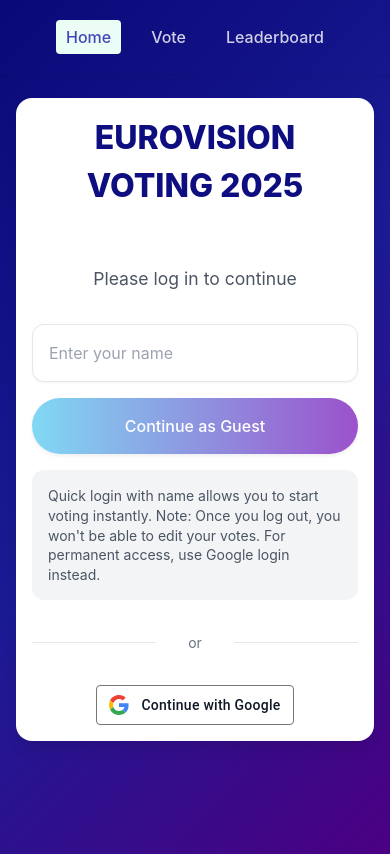
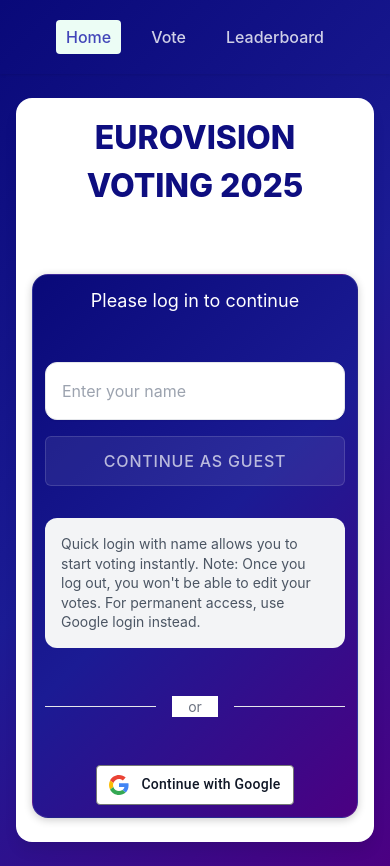
Before and after one commit to duskat/eurovision-voting-app, a Vue app: page / in a window 390 px wide. Built offline with nearby package versions, Linux system fonts and the light colour scheme; no server answers; the database is empty.

Commit message:
Updated CSS for home page

```diff
--- a/src/App.vue
+++ b/src/App.vue
@@ -130,15 +130,6 @@ nav a.router-link-active {
   padding: 0.5rem;
 }
 
-.user-info {
-  color: white;
-  font-weight: 500;
-  padding: 0.75rem 1rem;
-  text-transform: uppercase;
-  letter-spacing: 0.05em;
-  font-size: 0.9rem;
-}
-
 .user-info-header {
   padding: 0.75rem;
   border-bottom: 1px solid rgba(255, 255, 255, 0.1);
--- a/src/styles/global.css
+++ b/src/styles/global.css
@@ -165,6 +165,7 @@ body {
   letter-spacing: -0.025em;
   line-height: 1.2;
   text-align: center;
+  color: white;
 }
 
 /* ==========================================================================
@@ -546,17 +547,41 @@ body {
    ========================================================================== */
 .login-section {
   width: 100%;
-  max-width: 400px;
-  margin: 0 auto;
+  max-width: 600px;
+  margin: 0 auto var(--spacing-6) auto;
+  display: flex;
+  flex-direction: column;
+  justify-content: space-between;
+  align-items: center;
+  padding: var(--spacing-4);
+  background: linear-gradient(135deg, #090979, #1b1b94, #4b0082);
+  border-radius: var(--radius-lg);
+  box-sizing: border-box;
+  box-shadow: 0 2px 8px rgba(0, 0, 0, 0.2);
+  backdrop-filter: blur(5px);
+  border: 1px solid rgba(255, 255, 255, 0.1);
 }
 
-.login-text {
-  font-size: 1.1rem;
-  color: var(--color-gray-600);
+.login-section .login-text {
+  color: white;
+  font-size: var(--font-size-lg);
   margin-bottom: var(--spacing-8);
   text-align: center;
 }
 
+/* Mobile Optimizations */
+@media (max-width: 768px) {
+  .login-section {
+    padding: var(--spacing-3);
+    margin: var(--spacing-2);
+    flex-direction: column;
+    gap: var(--spacing-4);
+  }
+}
+
+/* ==========================================================================
+   Login & Authentication Components
+   ========================================================================== */
 .quick-login-form {
   width: 100%;
   max-width: 400px;
@@ -615,30 +640,80 @@ body {
 /* Welcome section styles */
 .welcome-section {
   width: 100%;
-  max-width: 800px;
-  text-align: center;
-  margin: 0 auto;
+  max-width: 600px;
+  margin: 0 auto var(--spacing-6) auto;
+  display: flex;
+  flex-direction: column;
+  justify-content: space-between;
+  align-items: center;
+  padding: var(--spacing-4);
+  background: linear-gradient(135deg, #090979, #1b1b94, #4b0082);
+  border-radius: var(--radius-lg);
+  box-sizing: border-box;
+  box-shadow: 0 2px 8px rgba(0, 0, 0, 0.2);
+  backdrop-filter: blur(5px);
+  border: 1px solid rgba(255, 255, 255, 0.1);
 }
 
+.welcome-section h1,
+.welcome-section h2,
+.welcome-section h3,
+.welcome-section h4,
+.welcome-section h5,
+.welcome-section h6,
 .welcome-section p {
-  margin-bottom: auto;
+  color: white;
+}
+
+.welcome-section .welcome-text {
+  color: white;
+  font-size: var(--font-size-lg);
+  margin-bottom: var(--spacing-8);
+}
+
+.welcome-section h1 {
+  color: white;
+  font-size: 1.5rem;
+  font-weight: 600;
+  text-align: center;
+  margin-bottom: 2rem;
+  text-transform: uppercase;
+  letter-spacing: 0.05em;
+}
+
+/* Mobile Optimizations */
+@media (max-width: 768px) {
+  .welcome-section {
+    padding: var(--spacing-3);
+    margin: var(--spacing-2);
+    flex-direction: column;
+    gap: var(--spacing-4);
+  }
+
+  .welcome-section h1 {
+    font-size: 1.25rem;
+    margin-bottom: 1rem;
+  }
 }
 
 .user-header {
   display: flex;
   flex-direction: column;
   align-items: center;
-  gap: var(--spacing-4);
+  gap: var(--spacing-2);
   margin-bottom: var(--spacing-6);
   width: 100%;
   text-align: center;
+  color: white;
+  margin-bottom: 0;
 }
 
 .user-header h2 {
   display: flex;
   align-items: center;
   gap: var(--spacing-2);
-  color: var(--color-gray-800);
+  color: white;
+  margin-bottom: 0;
 }
 
 .welcome-text {
@@ -655,16 +730,26 @@ body {
   margin-bottom: var(--spacing-8);
 }
 
+/*
 .user-info {
+  display: flex;
+  align-items: center;
+  gap: var(--spacing-2);
+  padding: var(--spacing-2) var(--spacing-4);
+  color: white;
+  border: none;
+  border: 1px solid rgba(255, 255, 255, 0.2);
+  border-radius: 6px;
+  font-weight: 500;
+  transition: var(--transition-base);
+  margin: 25px 0 0 0;
+} */
+
+.user-type {
+  margin: 0;
   font-size: var(--font-size-sm);
   color: var(--color-gray-500);
-  background-color: var(--color-gray-100);
-  padding: var(--spacing-3);
-  border-radius: var(--radius-md);
-}
 
-.user-type {
-  margin: 10px 0;
 }
 
 .logout-button {
@@ -686,9 +771,11 @@ body {
   background-color: #E0E7FF;
 }
 
-.logout-icon {
+.logout-button svg {
   width: 1.25rem;
   height: 1.25rem;
+  color: white !important;
+  fill: currentColor;
 }
 
 .secondary-button {
@@ -730,46 +817,44 @@ body {
   text-align: center;
   font-size: var(--font-size-lg);
   font-weight: 600;
-  color: var(--color-gray-700);
+  color: white;
   margin-bottom: var(--spacing-4);
   padding-bottom: var(--spacing-2);
-  border-bottom: 2px solid var(--color-gray-200);
+  border-bottom: 2px solid rgba(255, 255, 255, 0.2);
 }
 
 .admin-danger-button {
-  display: inline-flex;
+  padding: 0.875rem 1.5rem;
+  border-radius: 100px;
+  background: #EF4444;
+  color: white !important;
+  border: none;
+  font-weight: 500;
+  text-decoration: none;
+  transition: all 0.2s ease;
+  cursor: pointer;
+  display: flex;
   align-items: center;
-  justify-content: center;
-  gap: var(--spacing-2);
-  width: 60%;
-  max-width: 300px;
-  padding: 0.875rem 1.5rem;
-  background: var(--color-error);
-  color: var(--color-white);
-  border: none;
-  border-radius: var(--radius-full);
-  font-weight: 500;
-  font-size: var(--font-size-base);
-  cursor: pointer;
-  transition: var(--transition-base);
-  box-shadow: var(--shadow-sm);
-}
-
-.admin-danger-button:hover:not(:disabled) {
-  background: #dc2626;
-  transform: translateY(-1px);
-  box-shadow: var(--shadow-md);
-}
-
-.admin-danger-button:disabled {
-  opacity: 0.7;
-  cursor: not-allowed;
-  background: var(--color-gray-400);
+  gap: 0.5rem;
 }
 
 .admin-danger-button svg {
   width: 25px;
   height: 25px;
+  color: white !important;
+  fill: white !important;
+  stroke: white !important;
+}
+
+.admin-danger-button path {
+  fill: white !important;
+  stroke: white !important;
+}
+
+.admin-danger-button span {
+  color: white !important;
+  display: flex;
+  align-items: center;
 }
 
 /* Mobile styles for admin controls */
@@ -848,23 +933,30 @@ body {
 }
 
 .guest-button {
-  width: 90%;
-  padding: 1rem;
+  display: flex;
+  align-items: center;
+  gap: 0.5rem;
+  padding: 0.75rem;
+  background: rgba(255, 255, 255, 0.1);
+  color: white;
   border: none;
-  border-radius: 100px;
-  font-size: 1rem;
+  border: 1px solid rgba(255, 255, 255, 0.2);
+  cursor: pointer;
+  border-radius: 6px;
+  transition: all 0.2s ease;
   font-weight: 500;
-  color: white;
-  background: linear-gradient(90deg, #4CC9F0 0%, #7209B7 100%);
-  cursor: pointer;
-  transition: all 0.2s ease;
-  margin-top: 1rem;
-  box-shadow: 0 2px 4px rgba(0, 0, 0, 0.1);
+  width: 100%;
+  justify-content: center;
+  box-sizing: border-box;
+  min-height: 45px;
+  margin: var(--spacing-4) 0;
+  text-transform: uppercase;
+  letter-spacing: 0.05em;
 }
 
 .guest-button:hover:not(:disabled) {
+  background: rgba(255, 255, 255, 0.2);
   transform: translateY(-1px);
-  box-shadow: 0 4px 6px rgba(0, 0, 0, 0.1);
 }
 
 .guest-button:disabled {
@@ -891,9 +983,6 @@ nav a.router-link-active {
 }
 
 /* Override text colors for h2 in content container */
-.content-container h2 {
-  color: #0e0e80;
-}
 
 .success-message h2 {
   color: white;
@@ -1001,7 +1090,7 @@ nav a.router-link-active {
   align-items: center;
   gap: var(--spacing-2);
   padding: var(--spacing-2) var(--spacing-4);
-  background-color: #FFF3CD;
+  background-color: white;
   border-radius: var(--radius-full);
   font-size: var(--font-size-sm);
   color: #92400E;
@@ -1016,11 +1105,6 @@ nav a.router-link-active {
   color: #92400E;
   opacity: 0.9;
   fill: currentColor;
-}
-
-.admin-status:hover {
-  background-color: #FEF3C7;
-  transform: translateY(-1px);
 }
 
 @media (max-width: 640px) {
@@ -1092,7 +1176,7 @@ nav a.router-link-active {
 
 .user-type-label {
   font-size: var(--font-size-sm);
-  color: var(--color-gray-500);
+  color: var(--color-gray-500) !important;
 }
 
 .dropdown-logout {
@@ -1137,6 +1221,14 @@ svg.logout-icon,
 .admin-danger-button svg {
   width: 25px;
   height: 25px;
+  color: white !important;
+  fill: white !important;
+  stroke: white !important;
+}
+
+.admin-danger-button path {
+  fill: white !important;
+  stroke: white !important;
 }
 
 .admin-status .admin-icon {
@@ -1232,3 +1324,32 @@ svg.logout-icon,
   background: rgba(255, 255, 255, 0.15);
   transform: translateX(4px);
 }
+
+.welcome-section .logout-button {
+  display: flex;
+  align-items: center;
+  gap: 0.5rem;
+  padding: 0.75rem;
+  background: rgba(255, 255, 255, 0.1);
+  color: white;
+  border: none;
+  border: 1px solid rgba(255, 255, 255, 0.2);
+  cursor: pointer;
+  border-radius: 6px;
+  transition: all 0.2s ease;
+  font-weight: 500;
+  margin-bottom: 0;
+  /* Remove the original margin */
+}
+
+.welcome-section .logout-button:hover {
+  background: rgba(255, 255, 255, 0.2);
+  transform: translateY(-1px);
+}
+
+.welcome-section .logout-button svg {
+  color: white !important;
+  width: 20px;
+  height: 20px;
+  fill: currentColor;
+}
--- a/src/views/Home.vue
+++ b/src/views/Home.vue
@@ -28,6 +28,11 @@
             </svg>
             <span>You are the party admin</span>
           </div>
+        </div>
+        <div class="user-type">
+          <p class="user-type-label">
+            Logged in as {{ userType === 'guest' ? 'Guest' : 'Google User' }}
+          </p>
         </div>
         <p class="welcome-text">Ready to cast your votes for Eurovision?</p>
         <div class="action-buttons">
@@ -61,16 +66,9 @@
           </button>
         </div>
         <button @click="handleLogout" class="logout-button">
-          <svg class="logout-icon" viewBox="0 0 24 24" fill="none" stroke="currentColor">
-            <path stroke-linecap="round" stroke-linejoin="round" stroke-width="2" d="M17 16l4-4m0 0l-4-4m4 4H7m6 4v1a3 3 0 01-3 3H6a3 3 0 01-3-3V7a3 3 0 013-3h4a3 3 0 013 3v1" />
-          </svg>
+          <svg data-v-2dc54a20="" class="logout-icon" viewBox="0 0 24 24" fill="none" stroke="currentColor"><path data-v-2dc54a20="" stroke-linecap="round" stroke-linejoin="round" stroke-width="2" d="M17 16l4-4m0 0l-4-4m4 4H7m6 4v1a3 3 0 01-3 3H6a3 3 0 01-3-3V7a3 3 0 013-3h4a3 3 0 013 3v1"></path></svg>
           Logout
         </button>
-        <div class="user-info">
-          <p class="user-type">
-            Logged in as {{ userType === 'guest' ? 'Guest' : 'Google User' }}
-          </p>
-        </div>
       </div>
 
       <!-- Login State -->
```
